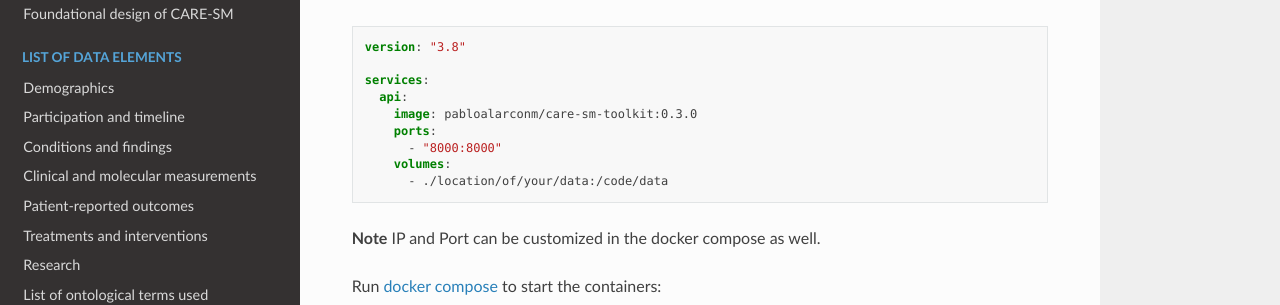
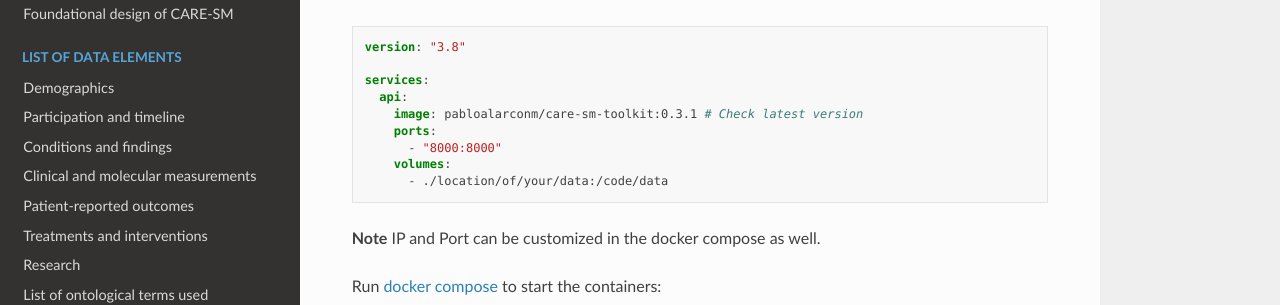
Before and after one commit to CARE-SM/CARE-SM-docs, a Sphinx documentation site: the page built from docs/toolkit.md, in a window 1280 px wide and 900 px high, scrolled down 969 px. Shown: the part 153-458 px from the top of the window. Built offline with Sphinx 7.4.7 and the Read the Docs theme 3.1.0, drawn with Linux system fonts in a browser that asks for light colours.

Commit message:
Docker image updated

```diff
--- a/docs/toolkit.md
+++ b/docs/toolkit.md
@@ -37,7 +37,7 @@ version: "3.8"
 
 services:
   api:
-    image: pabloalarconm/care-sm-toolkit:0.3.0
+    image: pabloalarconm/care-sm-toolkit:0.3.1 # Check latest version
     ports:
       - "8000:8000"
     volumes:
```
